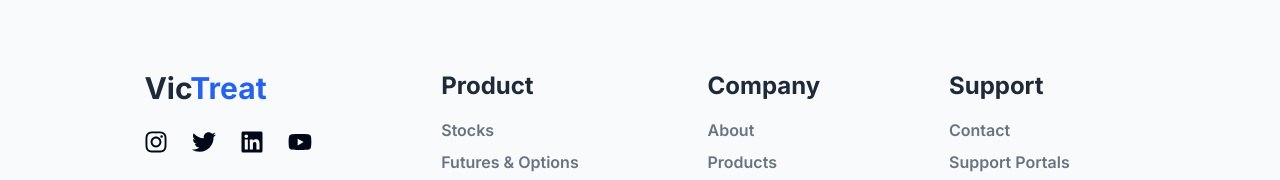
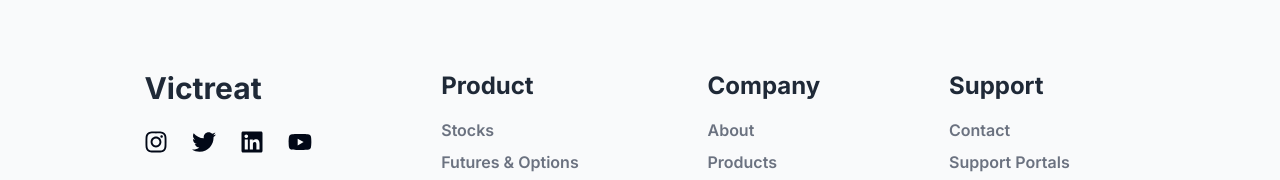
Before and after one commit to zaineli/victreat, a Next.js app: page / in a window 1280 px wide. Shown: the part 3800-3980 px from the top of the page. Built offline with nearby package versions, Linux system fonts and the light colour scheme.

Commit message:
fixed Victreat in footer

```diff
--- a/components/custom/footer.tsx
+++ b/components/custom/footer.tsx
@@ -11,7 +11,7 @@ function Footer() {
 				<div className="p-5 ">
 					<ul>
 						<p className="text-gray-800 font-bold text-3xl pb-6">
-							Vic<span className="text-blue-600">Treat</span>
+							Victreat
 						</p>
 						<div className="flex gap-6 pb-5">
 							<FaInstagram className="text-2xl cursor-pointer hover:text-yellow-600" />
```
